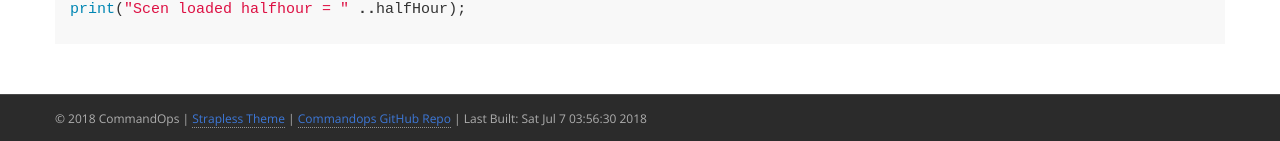
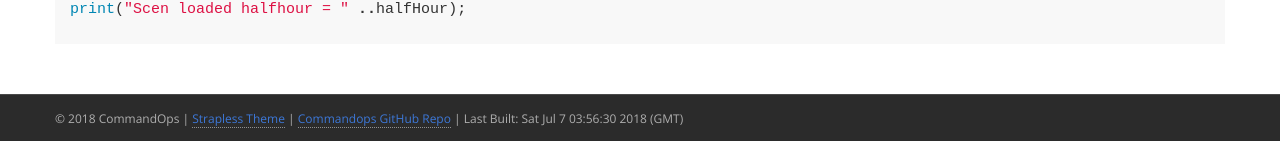
Before and after one commit to commandops/commandops.github.io, a Jekyll site: the page built from index.html, in a window 1280 px wide and 900 px high, scrolled down 10987 px. Shown: the part 756-897 px from the top of the window. Built offline with Jekyll 4.4.1, drawn with Linux system fonts in a browser that asks for light colours; comment, search, counter and statistics services are not loaded.

Commit message:
Update footer.html

```diff
--- a/_includes/footer.html
+++ b/_includes/footer.html
@@ -32,7 +32,7 @@
 <div class="copyright">
       <div class="container">
         <span class="copyright-text">
-           &copy; {{ site.time | date: '%Y' }} {{ site.name }} {% if site.show_footer_credit %} <span class="strapless-credit"> | <a href="https://github.com/rdyar/strapless/tree/gh-pages" target="_blank">Strapless Theme</a></span>  <span class="strapless-credit"> | <a href="https://github.com/commandops/commandops.github.io" target="_blank">Commandops GitHub Repo</a> | Last Built: {{ site.time | date: "%c" }}</span>{% endif %}
+           &copy; {{ site.time | date: '%Y' }} {{ site.name }} {% if site.show_footer_credit %} <span class="strapless-credit"> | <a href="https://github.com/rdyar/strapless/tree/gh-pages" target="_blank">Strapless Theme</a></span>  <span class="strapless-credit"> | <a href="https://github.com/commandops/commandops.github.io" target="_blank">Commandops GitHub Repo</a> | Last Built: {{ site.time | date: "%c"}} (GMT)</span>{% endif %}
         </span>
       </div>
 </div>
```
